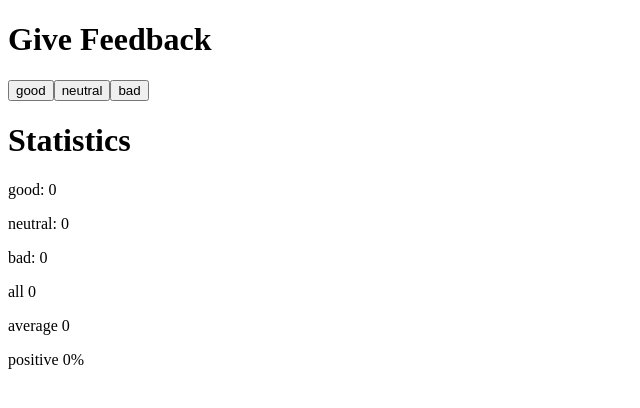
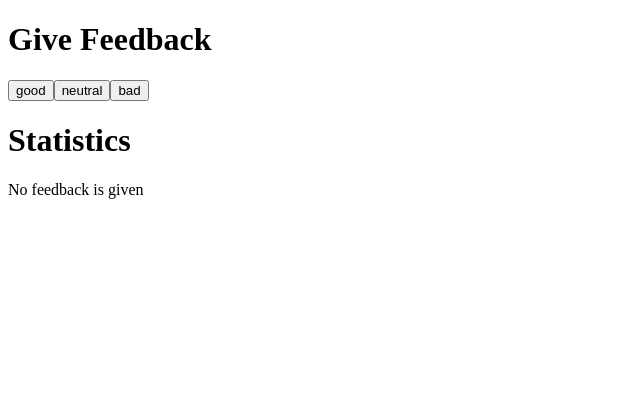
Before and after one commit to LCUnger/Full-Stack-Open-course, a React (Vite) app in the folder part-1/unicafe/: page / in a window 1280 px wide. Shown: the top 408 px of the page, without its empty margins (0-640 px from the left). Built offline with nearby package versions, Linux system fonts and the light colour scheme.

Commit message:
completed exercise 1.9

```diff
--- a/part-1/unicafe/src/App.tsx
+++ b/part-1/unicafe/src/App.tsx
@@ -33,6 +33,14 @@ type ThreeNumbers = [number,number,number]
 
 
 const Statistics = ({states, feedbackValues}: { states: ThreeNumbers, feedbackValues: ThreeNumbers }) => {
+  if (total(states) === 0) {
+    return (
+      <div>
+        <h1>Statistics</h1>
+        <p>No feedback is given</p>
+      </div>
+    )
+  }
   return (
     <div>
       <h1>Statistics</h1>
```
